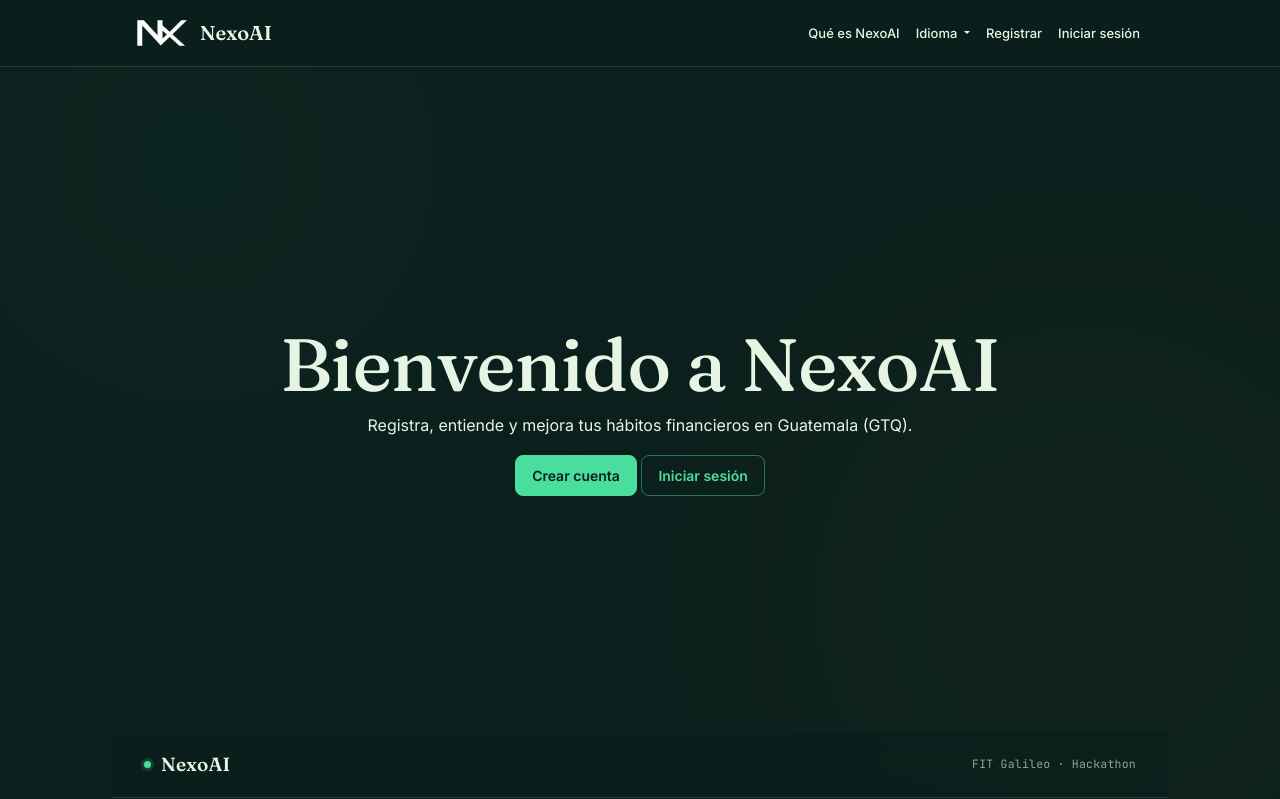
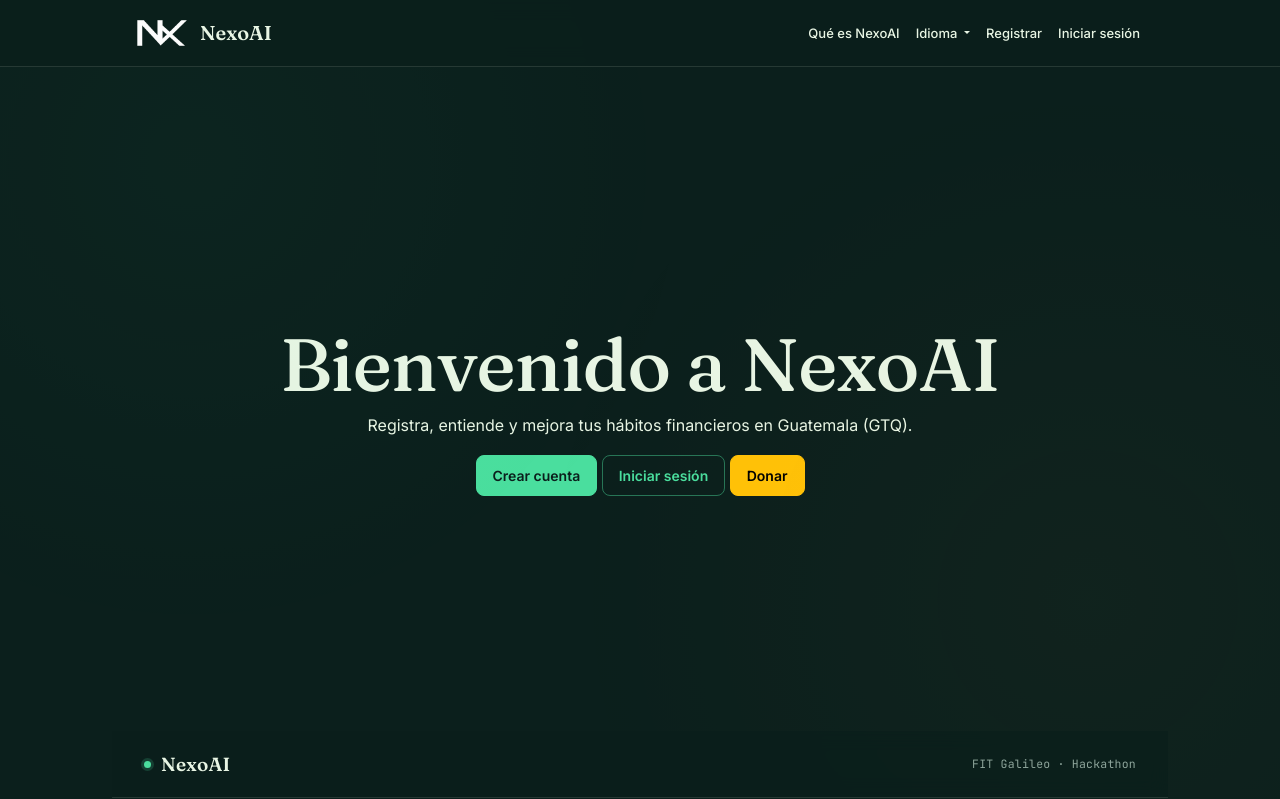
Before and after one commit to knowann1/Hackathon---FIT-Galileo, a Flask app: page / in a window 1280 px wide. Shown: the top 799 px of the page. Run offline with Flask 3, Linux system fonts and the light colour scheme; some libraries are stand-ins or nearby versions.

Commit message:
Make index page respect selected language and add Donar button
Co-authored-by: knowann1 <240225968+knowann1@users.noreply.github.com>

```diff
--- a/templates/index.html
+++ b/templates/index.html
@@ -1,13 +1,13 @@
 {% extends 'base.html' %}
 {% block content %}
   <div class="d-flex flex-column justify-content-center align-items-center text-center" style="min-height: 80vh;">
-    <h1>Bienvenido a NexoAI</h1>
-    <p>Registra, entiende y mejora tus hábitos financieros en Guatemala (GTQ).</p>
+    <h1>{{ _('Bienvenido a NexoAI') }}</h1>
+    <p>{{ _('Registra, entiende y mejora tus hábitos financieros en Guatemala (GTQ).') }}</p>
 
     <div>
-        <a href="/register" class="btn btn-primary">Crear cuenta</a>
-        <a href="/login" class="btn btn-outline-primary">Iniciar sesión</a>
-
+        <a href="/register" class="btn btn-primary">{{ _('Crear cuenta') }}</a>
+        <a href="/login" class="btn btn-outline-primary">{{ _('Iniciar sesión') }}</a>
+        <a href="https://www.paypal.com/paypalme/cft830" class="btn btn-warning" target="_blank" rel="noopener noreferrer">{{ _('Donar') }}</a>
 
 
     </div>
@@ -22,7 +22,7 @@
     <link rel="stylesheet" href="/static/css/style.css">
     <script src="https://cdn.jsdelivr.net/npm/chart.js"></script>
 </head>
-<html lang="es">
+<html lang="{{ current_locale or 'es' }}">
 <head>
 <meta charset="UTF-8">
 <meta name="viewport" content="width=device-width, initial-scale=1.0">
```
Also changed, not shown: translations/cak/LC_MESSAGES/messages.po, translations/es/LC_MESSAGES/messages.po, translations/qeq/LC_MESSAGES/messages.po, translations/qu/LC_MESSAGES/messages.po, 4 other files.
